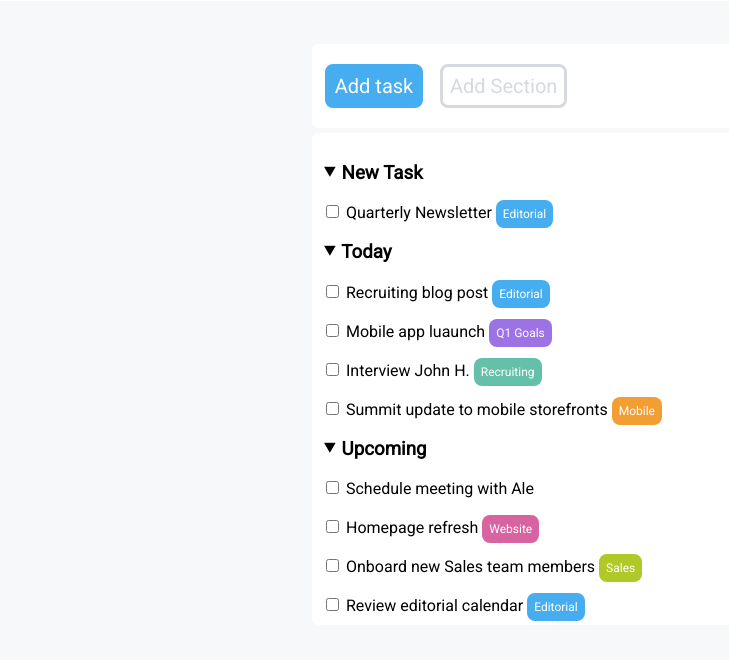
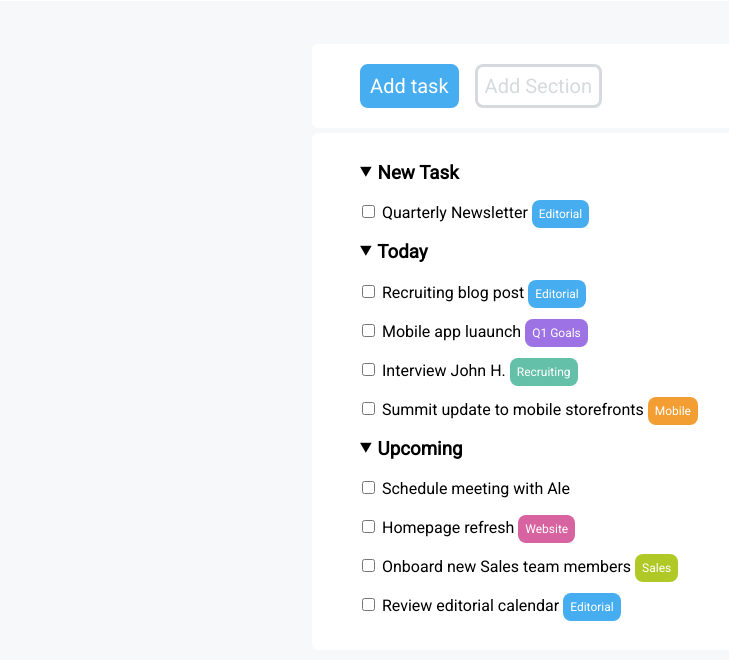
Before and after one commit to alessandro-cappelli/html-css-toboolist, a plain HTML site: page index.html in a window 1280 px wide. Shown: the part 56-716 px from the top of the page, without its empty margins (8-737 px from the left). Drawn offline with Linux system fonts and the light colour scheme.

Commit message:
ultimi ritocchi

```diff
--- a/style.css
+++ b/style.css
@@ -98,6 +98,7 @@ main{
     background-color: white;
     border-radius: 6px;
     margin-top: 43px;
+    padding-left: 36px;
 }
 
 .corpo{
@@ -106,4 +107,6 @@ main{
     padding-bottom: 10px;
     border-radius: 6px;
     margin-top: 5px;
+    padding-left: 46px;
+    padding-bottom: 35px;
 }
```
